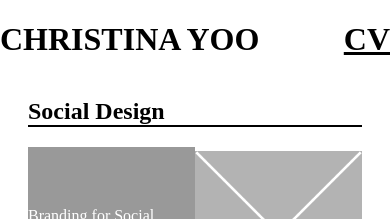
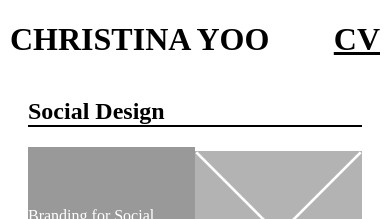
Before and after one commit to apclemens/christina, a Jekyll site: the page built from index.html, in a window 390 px wide. Shown: the top 219 px of the page. Built offline with Jekyll 4.4.1, drawn with Linux system fonts in a browser that asks for light colours.

Commit message:
header padding on mobile

```diff
--- a/_sass/_global.scss
+++ b/_sass/_global.scss
@@ -11,14 +11,14 @@ header {
     height: 70px;
     #title {
         position: absolute;
-        left: 0;
+        left: 10px;
         @media screen and (min-width: $break-large) {
             left: 50px;
         }
     }
     #link {
         position: absolute;
-        right: 0;
+        right: 10px;
         top: 0;
         a {
             color: black;
```
